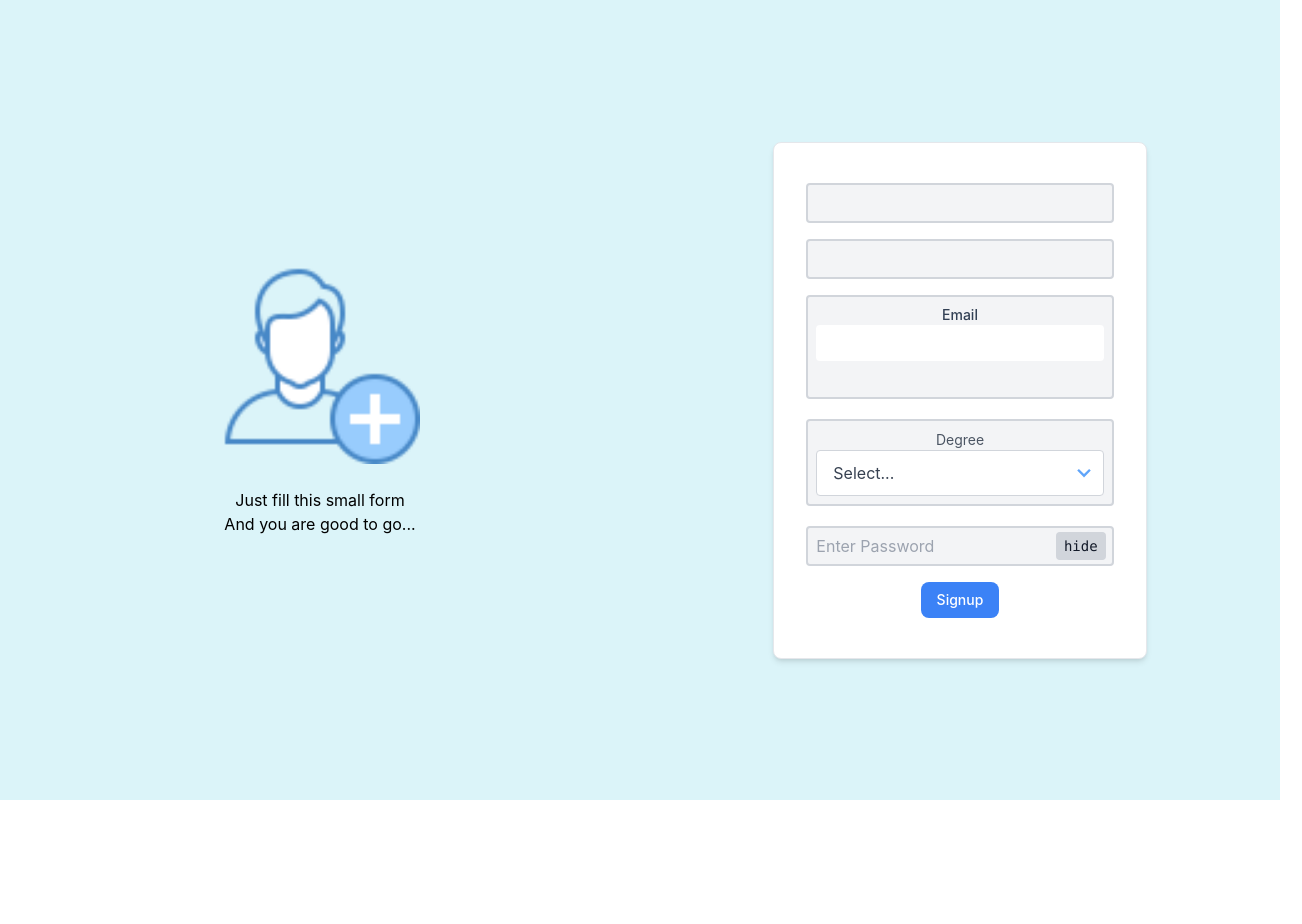
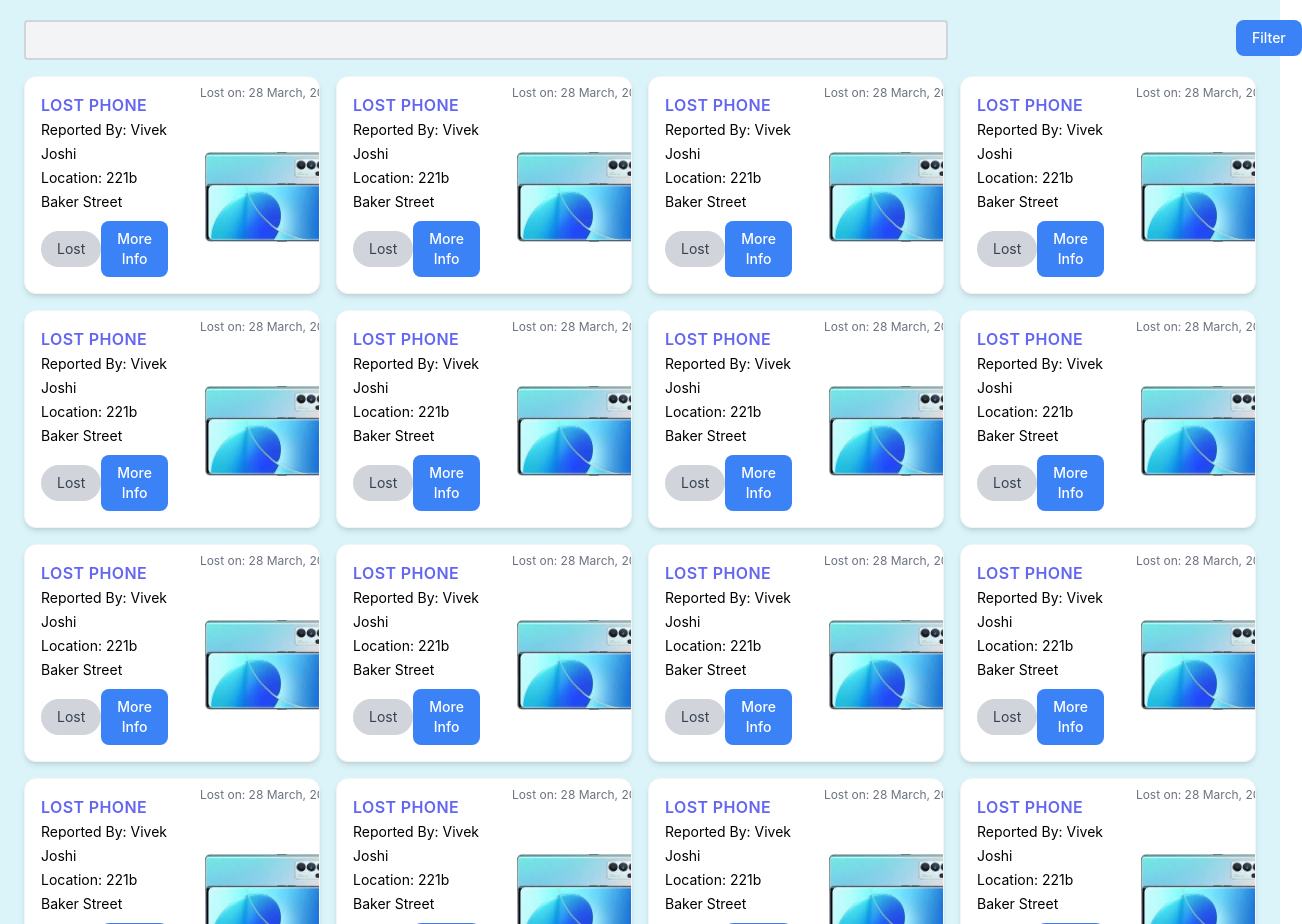
Before and after one commit to umang718/LOST-AND-FOUND, a React (Create React App) app: page / in a window 1280 px wide. Shown: the top 924 px of the page, 1302 px wide, since content can reach past the window. Before the commit the page ends 800 px from the top, so only its background shows below. Built offline with nearby package versions, Linux system fonts and the light colour scheme.

Commit message:
Home page created

```diff
--- a/src/App.js
+++ b/src/App.js
@@ -31,13 +31,13 @@ const App = () =>  {
             {/* <Login>
 
             </Login> */}
-            {/* <Homepage>
+            <Homepage>
 
-            </Homepage>  */}
+            </Homepage>
 
-            <Signup>
+            {/* <Signup>
 
-            </Signup>
+            </Signup> */}
 
         </>
     );
--- a/src/components/homepage/Homepage.js
+++ b/src/components/homepage/Homepage.js
@@ -1,73 +1,39 @@
 import FeedCard from "../feed/FeedCard";
+import Button from "../ui/Button";
 import Input from "../ui/Input";
 
 const Homepage = () => {
-    return (
+  return (
+    <div className="px-6 bg-[#DBF4F9] min-h-screen">
+      <div className = "grid grid-cols-4">
+        <div className = "col-span-3"><Input className=" w-3/12 mt-5 "></Input></div>
         <div>
-            <Input className="mt-10 w-80 ml-5">
-            </Input>
-        <div className="bg-[#DBF4F9] grid md:grid-cols-2 grid-cols-1 gap-4 gap-y-4 lg:grid-cols-4">
+            <Button className=" mt-5 ml-72">Filter</Button>
+        </div>
 
-
-            <FeedCard className="my-auto mx-auto">
-                <div className=""></div>
-            </FeedCard>
-
-            <FeedCard className="my-auto mx-auto ">
-                <div className=""></div>
-            </FeedCard>
-            <FeedCard className="my-auto mx-auto">
-
-            </FeedCard>
-            <FeedCard className="my-auto mx-auto">
-
-            </FeedCard>
-            <FeedCard className="my-auto mx-auto">
-
-            </FeedCard>
-            <FeedCard className="my-auto mx-auto">
-
-            </FeedCard>
-            <FeedCard className="my-auto mx-auto">
-
-            </FeedCard>
-            <FeedCard className="my-auto mx-auto">
-
-            </FeedCard>
-            <FeedCard className="my-auto mx-auto">
-
-            </FeedCard>
-            <FeedCard className="my-auto mx-auto">
-
-            </FeedCard>
-            <FeedCard className="my-auto mx-auto">
-
-            </FeedCard>
-            <FeedCard className="my-auto mx-auto">
-
-            </FeedCard>
-            <FeedCard className="my-auto mx-auto">
-
-            </FeedCard>
-            <FeedCard className="my-auto mx-auto">
-
-            </FeedCard>
-            <FeedCard className="my-auto mx-auto">
-
-            </FeedCard>
-            <FeedCard className="my-auto mx-auto">
-
-            </FeedCard>
-            <FeedCard className="my-auto mx-auto">
-
-            </FeedCard>
-
-
-
-
-        </div>
-        </div>
-    );
+      </div>
+      <div className="grid md:grid-cols-2 sm:grid-cols-1 gap-4 gap-y-4 lg:grid-cols-4">
+        <FeedCard className="my-auto mx-auto"></FeedCard>
+        <FeedCard className="my-auto mx-auto"></FeedCard>
+        <FeedCard className="my-auto mx-auto"></FeedCard>
+        <FeedCard className="my-auto mx-auto"></FeedCard>
+        <FeedCard className="my-auto mx-auto"></FeedCard>
+        <FeedCard className="my-auto mx-auto"></FeedCard>
+        <FeedCard className="my-auto mx-auto"></FeedCard>
+        <FeedCard className="my-auto mx-auto"></FeedCard>
+        <FeedCard className="my-auto mx-auto"></FeedCard>
+        <FeedCard className="my-auto mx-auto"></FeedCard>
+        <FeedCard className="my-auto mx-auto"></FeedCard>
+        <FeedCard className="my-auto mx-auto"></FeedCard>
+        <FeedCard className="my-auto mx-auto"></FeedCard>
+        <FeedCard className="my-auto mx-auto"></FeedCard>
+        <FeedCard className="my-auto mx-auto"></FeedCard>
+        <FeedCard className="my-auto mx-auto"></FeedCard>
+        <FeedCard className="my-auto mx-auto"></FeedCard>
+        <FeedCard className="my-auto mx-auto"></FeedCard>
+      </div>
+    </div>
+  );
 };
 
 export default Homepage;
```
